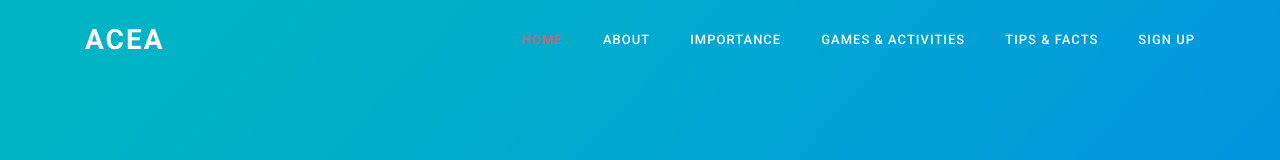
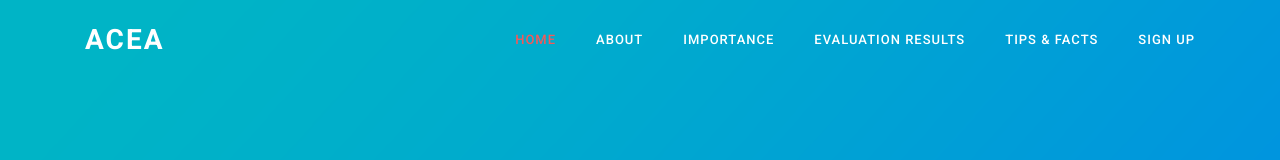
Before and after one commit to amritpal001/aceag4, a plain HTML site: page index.html in a window 1280 px wide. Shown: the top 160 px of the page. Drawn offline with Linux system fonts and the light colour scheme.

Commit message:
Update index.html

```diff
--- a/index.html
+++ b/index.html
@@ -70,7 +70,7 @@ PLANTS AND POTS USING ARTS AND CRAFTS (GROUP 4)
                             <li class="scroll-to-section"><a href="#welcome" class="active">Home</a></li>
                             <li class="scroll-to-section"><a href="#about">About</a></li>
                             <li class="scroll-to-section"><a href="#importance">Importance</a></li>
-                            <li class="scroll-to-section"><a href="#games-activities">Games & Activities</a></li>
+                            <li class="scroll-to-section"><a href="#games-activities">Evaluation Results</a></li>
                             <li class="scroll-to-section"><a href="#facts-tips">Tips & Facts</a></li>
                             <li class="scroll-to-section"><a href="https://acea.tk/signup/">Sign Up</a></li>
                         </ul>
```
